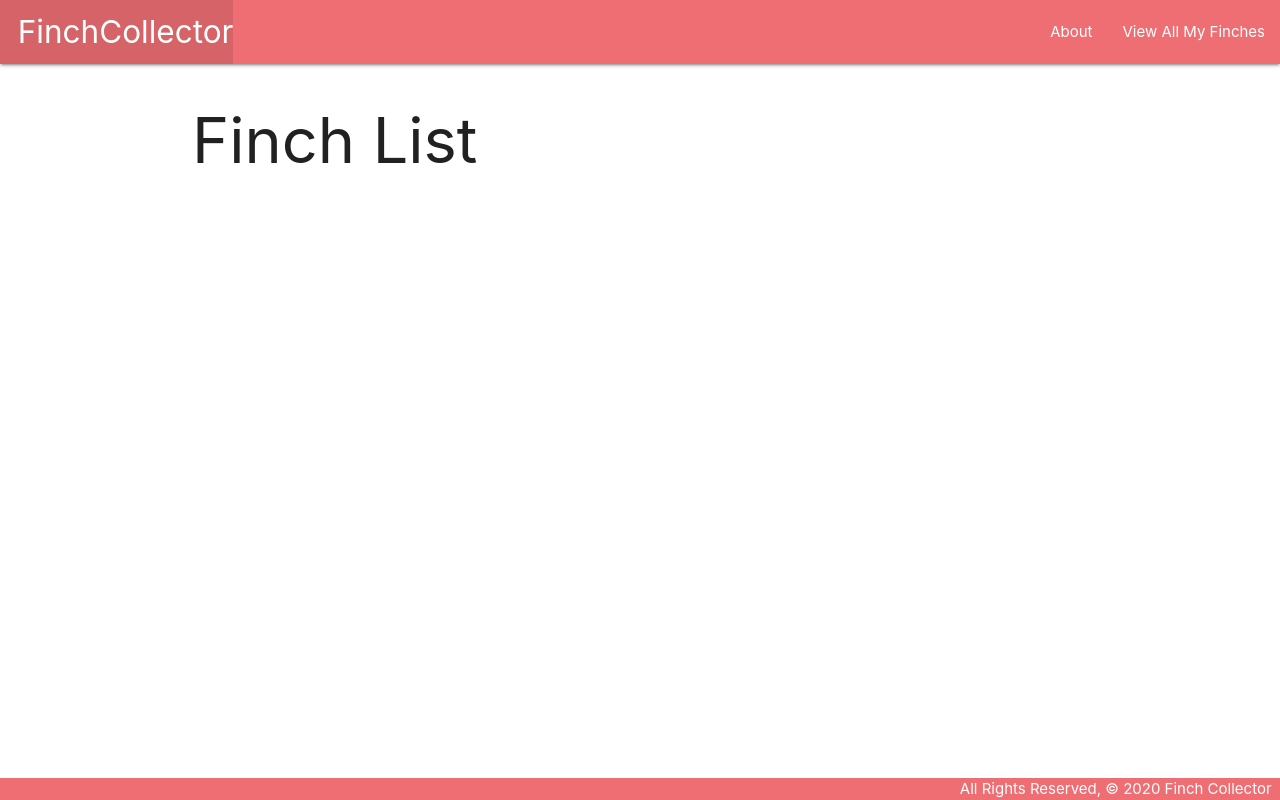
After one commit to thecardturner26/finch-collector-lab-1.0, a Django app: template main_app/templates/finches/index.html in a window 1280 px wide. The commit adds this page. Run offline with Django 3.2, Linux system fonts and the light colour scheme; the template is opened without the code that fills it, so the values that code supplies are empty; parts of the project's set-up code (start-up, migrations or seed data) failed here and were passed over.

Commit message:
created a index file for finches display

```diff
--- a/main_app/templates/base.html
+++ b/main_app/templates/base.html
@@ -19,6 +19,7 @@
         </ul>
         <ul class="right">
           <li><a href="/about">About</a></li>
+          <li><a href="/finches">View All My Finches</a></li>
         </ul>
       </div>
     </nav>
--- /dev/null
+++ b/main_app/templates/finches/index.html
@@ -0,0 +1,21 @@
+{% extends 'base.html' %}
+{% block content %}
+
+<h1>Finch List</h1>
+
+{% for finch in finches %}
+  <div class="card">
+    <div class="card-content">
+      <span class="card-title">{{ finch.name }}</span>
+      <p>Color: {{ finch.color }}</p>
+      <p>Description: {{ finch.description }}</p>
+      {% if finch.age > 0 %}
+        <p>Age: {{ finch.age }}</p>
+      {% else %}
+        <p>Age: EGG</p>
+      {% endif %}
+    </div>
+  </div>
+{% endfor %}
+
+{% endblock %}
--- a/main_app/urls.py
+++ b/main_app/urls.py
@@ -3,5 +3,6 @@ from . import views
 
 urlpatterns = [
     path('', views.home, name='home'),
-    path('about/', views.about, name='about')
+    path('about/', views.about, name='about'),
+    path('finches/' views.finches_index, name='index')
 ]
--- a/main_app/views.py
+++ b/main_app/views.py
@@ -7,3 +7,6 @@ def home(request):
 
 def about(request):
     return render(request, 'about.html')
+
+def finches_index(request):
+    return render(request, 'finches/index.html', {'finches': finches})
```
